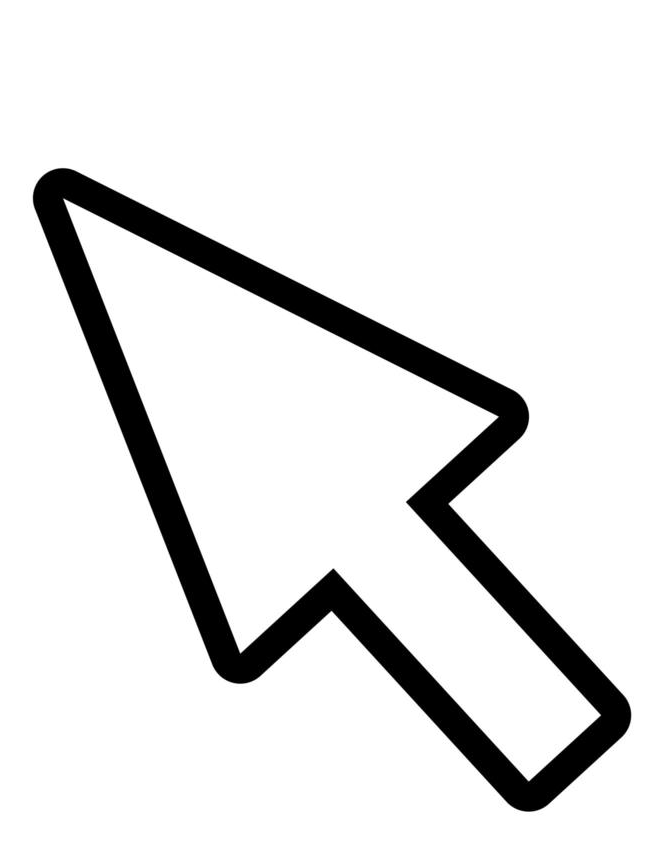
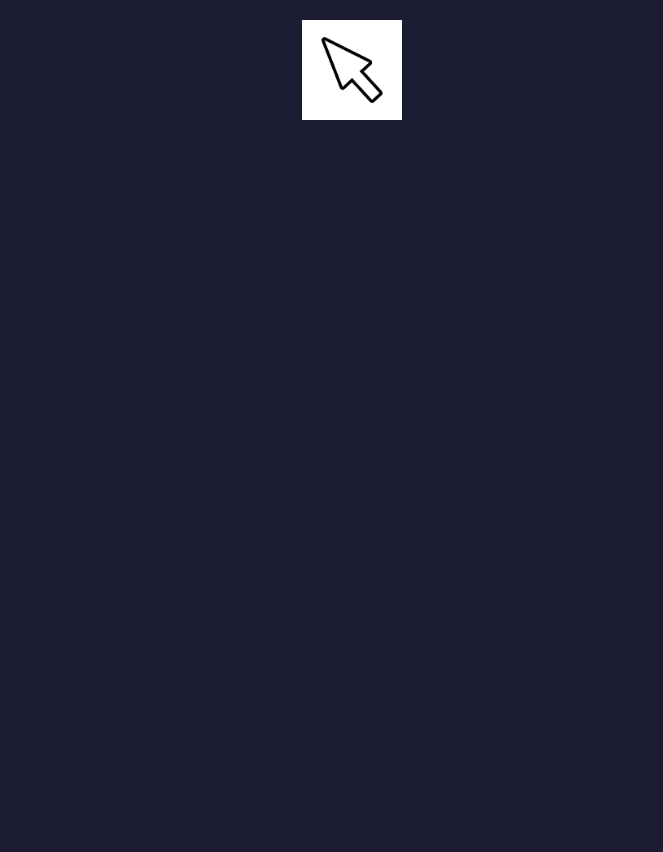
Before and after one commit to JaimeRomeroH/Contador-de-clics, a React (Create React App) app: page / in a window 1280 px wide. Shown: the top 852 px of the page, without its empty margins (308-971 px from the left). After the commit the page ends 800 px from the top, so only its background shows below. Built offline with nearby package versions, Linux system fonts and the light colour scheme.

Commit message:
Se agregaron estilos a nuestra app

```diff
--- a/src/App.css
+++ b/src/App.css
@@ -1,38 +1,32 @@
-.App {
-  text-align: center;
+*{
+  padding: 0;
+  margin: 0;
+  box-sizing: border-box;
 }
 
-.App-logo {
-  height: 40vmin;
-  pointer-events: none;
+html,
+body{
+  background-color: #1b1b32;
 }
 
-@media (prefers-reduced-motion: no-preference) {
-  .App-logo {
-    animation: App-logo-spin infinite 20s linear;
-  }
+.app{
+  display: flex;
+  flex-wrap: wrap;
+  align-items: center;
+  justify-content: center;
+  padding-top: 15px;
+  font-family: Lato, sans-serif;
 }
 
-.App-header {
-  background-color: #282c34;
-  min-height: 100vh;
+.logo-contenedor{
+  width: 100%;
   display: flex;
-  flex-direction: column;
   align-items: center;
   justify-content: center;
-  font-size: calc(10px + 2vmin);
-  color: white;
+  margin: 20px;
 }
 
-.App-link {
-  color: #61dafb;
+.logo{
+  height: 100px;
+
 }
-
-@keyframes App-logo-spin {
-  from {
-    transform: rotate(0deg);
-  }
-  to {
-    transform: rotate(360deg);
-  }
-}
```
